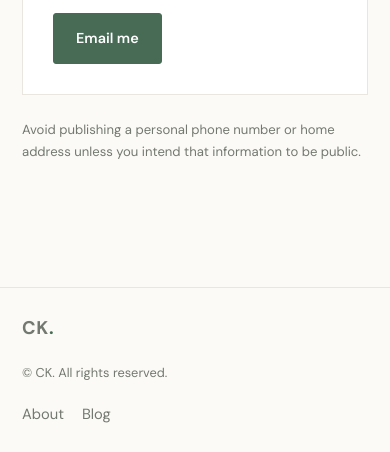
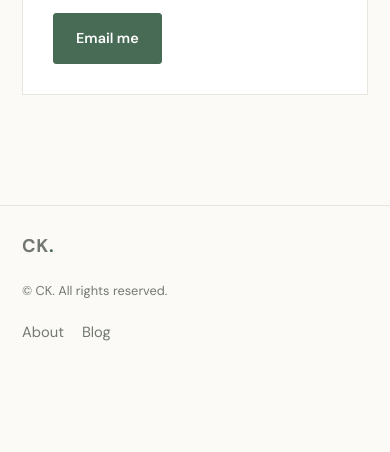
Before and after one commit to CK-iOS-dev/CK-Website-, a plain HTML site: page contact.html in a window 390 px wide. Shown: the part 487-939 px from the top of the page. After the commit the page ends 857 px from the top, so only its background shows below. Drawn offline with nearby package versions, Linux system fonts and the light colour scheme.

Commit message:
Remove personal information warning from contact page
Removed note about avoiding personal phone numbers.

```diff
--- a/contact.html
+++ b/contact.html
@@ -14,7 +14,6 @@
     <p class="eyebrow">GET IN TOUCH</p><h1 class="page-title">Let's connect.</h1>
     <p class="page-intro">For questions, collaborations or a simple hello, send me an email.</p>
     <div class="contact-card"><h2>Email</h2><p>kapoorchetany@gmail.com.</p><a class="button" href="mailto: kapoorchetany@gmail.com">Email me</a></div>
-    <p class="small-note">Avoid publishing a personal phone number or home address unless you intend that information to be public.</p>
   </main>
   <footer class="site-footer"><a class="brand" href="index.html">CK<span>.</span></a><p>© <span data-year></span> CK. All rights reserved.</p><div class="footer-links"><a href="about.html">About</a><a href="blog.html">Blog</a></div></footer>
 </body>
```
